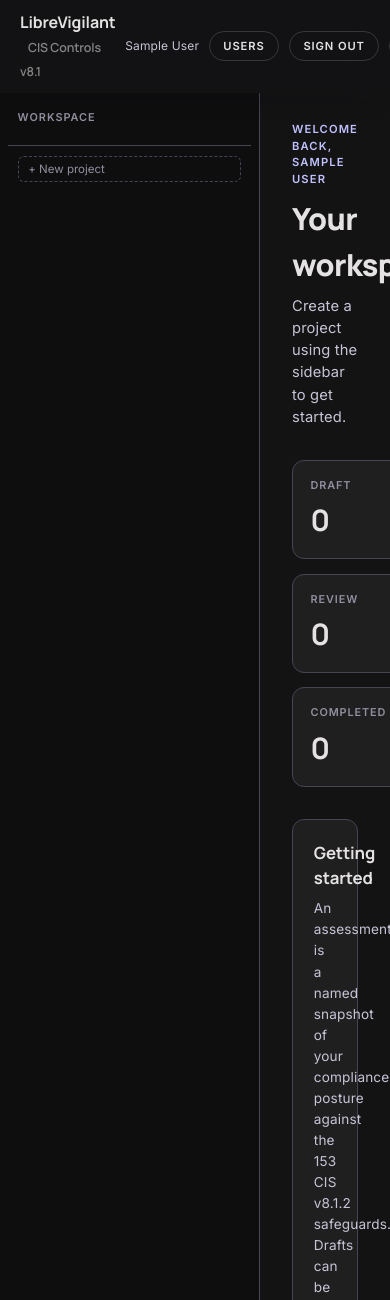
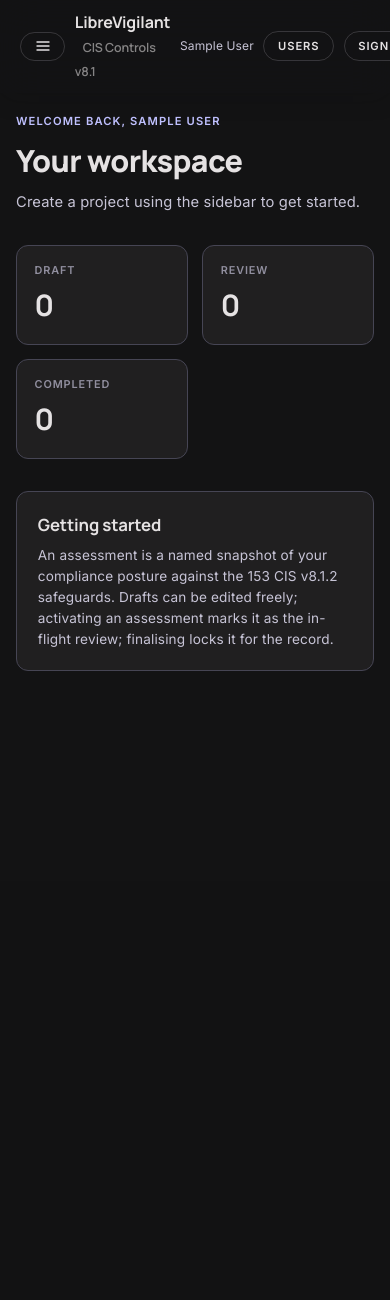
Before and after one commit to thefriendlymanual/libreVigilant, a Flask app: page / in a window 390 px wide; the page is wider, and only the part inside the window is pictured. Shown: the top 1300 px of that part. After the commit the page ends 671 px from the top of that part, so only its background shows below. Run offline with Flask 3, Linux system fonts and the light colour scheme; the visitor is signed in with stand-in values (Sample User, id 1); data comes from the database, SQL or seed files in the repository; data that the repository does not hold is empty.

Commit message:
Responsive: mobile sidebar drawer with hamburger toggle at 768px
Co-Authored-By: Claude Sonnet 4.6 <noreply@anthropic.com>

```diff
--- a/templates/base.html
+++ b/templates/base.html
@@ -769,6 +769,49 @@
       box-shadow: 0 0 0 3px color-mix(in srgb, var(--surface-tint) 20%, transparent);
     }
 
+    /* =============================================
+       RESPONSIVE — mobile drawer
+    ============================================= */
+    .btn-hamburger { display: none; }
+    .sidebar-backdrop {
+      display: none;
+      position: fixed;
+      inset: 0;
+      background: rgba(0,0,0,0.5);
+      z-index: 149;
+    }
+
+    @media (max-width: 768px) {
+      .btn-hamburger { display: inline-flex; }
+
+      .shell {
+        grid-template-columns: 1fr;
+      }
+
+      .sidebar {
+        position: fixed;
+        top: 0;
+        left: 0;
+        height: 100%;
+        width: 280px;
+        z-index: 150;
+        transform: translateX(-100%);
+        transition: transform 0.25s ease;
+        padding-top: 1.25rem;
+      }
+      .sidebar[data-drawer-open="true"] {
+        transform: translateX(0);
+      }
+
+      .sidebar-backdrop[data-open="true"] {
+        display: block;
+      }
+
+      .main {
+        padding: 1.25rem 1rem 2rem;
+      }
+    }
+
     @media (prefers-reduced-motion: reduce) {
       *, *::before, *::after {
         transition-duration: 0.01ms !important;
@@ -784,6 +827,9 @@
 <a href="#main-content" class="skip-link">Skip to content</a>
 
 <nav class="app-nav">
+  <button class="btn-nav btn-hamburger" id="sidebarDrawerToggle" aria-label="Open navigation" aria-expanded="false" onclick="toggleSidebarDrawer()">
+    <svg width="16" height="16" viewBox="0 0 24 24" fill="none" stroke="currentColor" stroke-width="2" stroke-linecap="round" stroke-linejoin="round" aria-hidden="true"><line x1="3" y1="6" x2="21" y2="6"/><line x1="3" y1="12" x2="21" y2="12"/><line x1="3" y1="18" x2="21" y2="18"/></svg>
+  </button>
   <a href="/" class="app-nav-brand">
     LibreVigilant
     <small>CIS Controls v8.1</small>
@@ -798,6 +844,8 @@
   <button class="btn-nav btn-theme" id="themeBtn" onclick="toggleTheme()" title="Toggle theme">🌙</button>
 </nav>
 
+<div class="sidebar-backdrop" id="sidebarBackdrop" onclick="toggleSidebarDrawer()"></div>
+
 {% block content %}{% endblock %}
 
 <script>
@@ -809,6 +857,26 @@
     if (btn) btn.textContent = saved === 'dark' ? '☀️' : '🌙';
   });
 })();
+
+function toggleSidebarDrawer() {
+  const sidebar = document.getElementById('sidebar');
+  const backdrop = document.getElementById('sidebarBackdrop');
+  const btn = document.getElementById('sidebarDrawerToggle');
+  if (!sidebar || !backdrop || !btn) return;
+  const isOpen = sidebar.dataset.drawerOpen === 'true';
+  sidebar.dataset.drawerOpen = isOpen ? 'false' : 'true';
+  backdrop.dataset.open = isOpen ? 'false' : 'true';
+  btn.setAttribute('aria-expanded', isOpen ? 'false' : 'true');
+  btn.setAttribute('aria-label', isOpen ? 'Open navigation' : 'Close navigation');
+}
+
+document.addEventListener('DOMContentLoaded', function() {
+  document.querySelectorAll('.sidebar .asm-link').forEach(function(link) {
+    link.addEventListener('click', function() {
+      if (window.innerWidth <= 768) toggleSidebarDrawer();
+    });
+  });
+});
 
 function toggleTheme() {
   const isDark = document.documentElement.dataset.theme === 'dark';
```
Also changed, not shown: project.md (+7 -6 lines).
